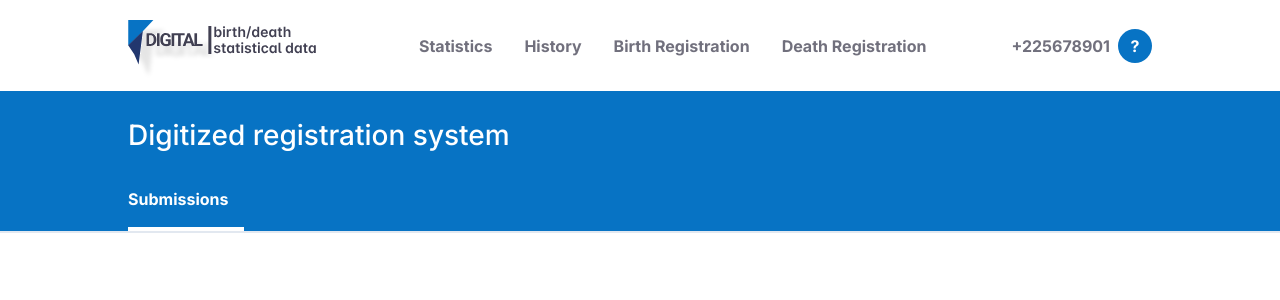
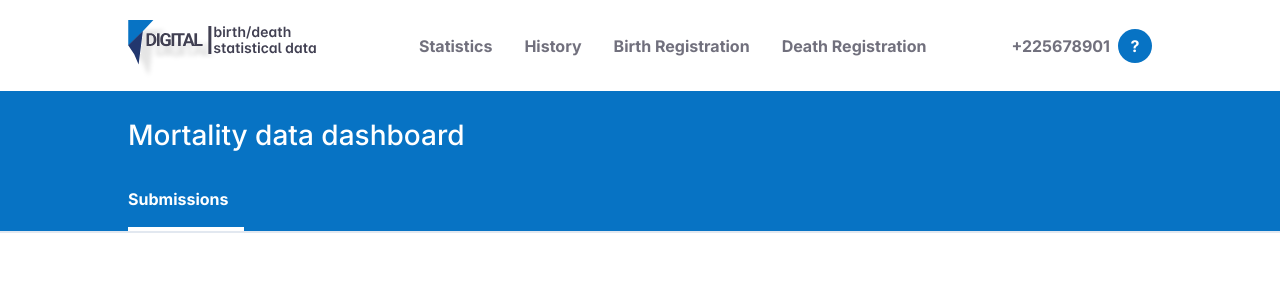
Before and after one commit to boss-seun/frontend, a React (Create React App) app: page /statistics in a window 1280 px wide. Shown: the top 300 px of the page. Built offline with nearby package versions, Linux system fonts and the light colour scheme.

Commit message:
fix: update statistics title

```diff
--- a/src/pages/Statistics.js
+++ b/src/pages/Statistics.js
@@ -23,7 +23,7 @@ const Statistics = () => {
           fontWeight="500"
           color="white"
         >
-          Digitized registration system
+          Mortality data dashboard
         </Text>
 
         <TabList
```
